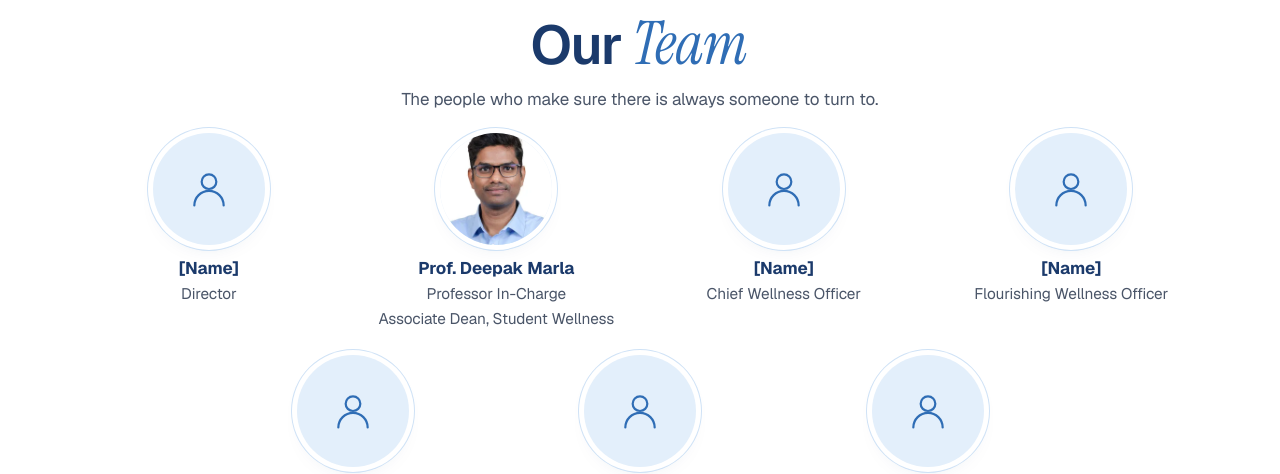
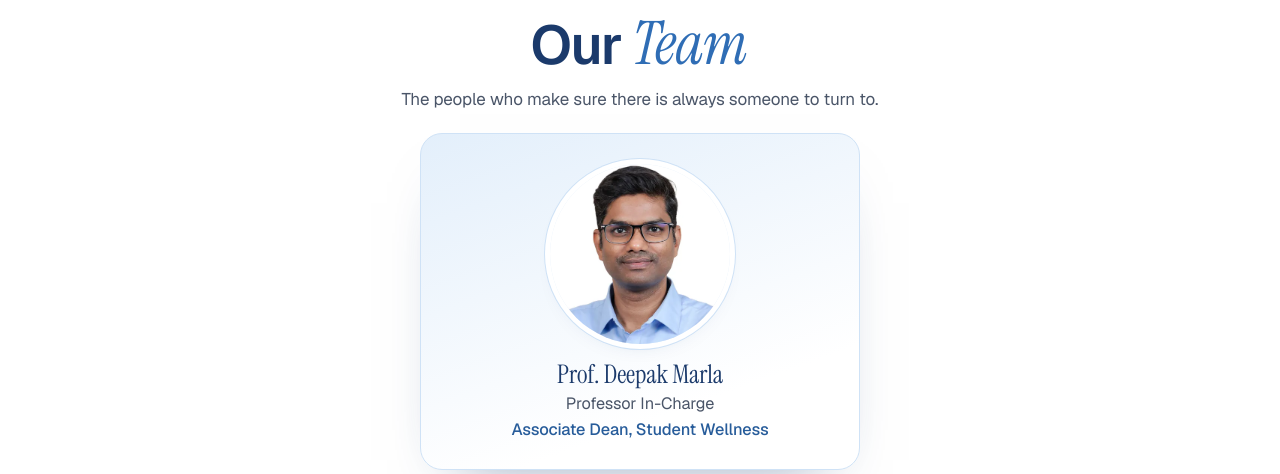
Before and after one commit to Abbagal/wellness, a plain HTML site: page index.html in a window 1280 px wide. Shown: the part 4600-5074 px from the top of the page. Drawn offline with nearby package versions, Linux system fonts and the light colour scheme.

Commit message:
Feature Prof. Deepak Marla at the top of the core team
He leads the team as Professor In-Charge, so his card sits on its own
row, larger, with a soft panel; the other six follow in one row.

Co-Authored-By: Claude Opus 5.5 <noreply@anthropic.com>

```diff
--- a/index.html
+++ b/index.html
@@ -232,8 +232,8 @@
     <h2 id="teamTitle" class="center reveal">Our <em>Team</em></h2>
     <p class="center section-sub reveal">The people who make sure there is always someone to turn to.</p>
     <ul class="people core reveal">
+      <li class="lead"><img class="avatar" src="images/deepak-marla-portrait.webp" alt="Prof. Deepak Marla" width="180" height="180" loading="lazy"><b>Prof. Deepak Marla</b><span>Professor In-Charge</span><span>Associate Dean, Student Wellness</span></li>
       <li><span class="avatar" role="img" aria-label="Photograph to be supplied"><svg class="ic" aria-hidden="true"><use href="#i-user"/></svg></span><b>[Name]</b><span>Director</span></li>
-      <li><img class="avatar" src="images/deepak-marla.webp" alt="Prof. Deepak Marla" width="112" height="112" loading="lazy"><b>Prof. Deepak Marla</b><span>Professor In-Charge</span><span>Associate Dean, Student Wellness</span></li>
       <li><span class="avatar" role="img" aria-label="Photograph to be supplied"><svg class="ic" aria-hidden="true"><use href="#i-user"/></svg></span><b>[Name]</b><span>Chief Wellness Officer</span></li>
       <li><span class="avatar" role="img" aria-label="Photograph to be supplied"><svg class="ic" aria-hidden="true"><use href="#i-user"/></svg></span><b>[Name]</b><span>Flourishing Wellness Officer</span></li>
       <li><span class="avatar" role="img" aria-label="Photograph to be supplied"><svg class="ic" aria-hidden="true"><use href="#i-user"/></svg></span><b>[Name]</b><span>Head Counsellor</span></li>
--- a/styles.css
+++ b/styles.css
@@ -943,7 +943,13 @@ body:has(.ev-viewer[open]) { overflow: hidden; }
 .people.core { display: flex; flex-wrap: wrap; justify-content: center; }
 .people.core li { width: calc((100% - 14px) / 2); }
 @media (min-width: 640px) { .people.core li { width: calc((100% - 28px) / 3); } }
-@media (min-width: 960px) { .people.core li { width: calc((100% - 42px) / 4); } }
+@media (min-width: 960px) { .people.core li { width: calc((100% - 70px) / 6); } }
+/* the Professor In-Charge leads the core team: a larger card on its own row */
+.people.core li.lead { width: 100%; max-width: 440px; margin: 0 max(0px, calc((100% - 440px) / 2)) 10px; padding: 30px 20px 26px; border-radius: 22px; background: linear-gradient(160deg, var(--soft) 0%, var(--white) 75%); border: 1px solid var(--line); box-shadow: 0 30px 60px -40px rgba(27, 58, 107, .55); }
+.people.core li.lead .avatar { width: 180px; height: 180px; object-position: center 15%; }
+.people.core li.lead b { margin-top: 16px; font-family: var(--serif); font-weight: 500; font-size: 1.6rem; line-height: 1.2; }
+.people.core li.lead span { font-size: 1.02rem; }
+.people.core li.lead span + span { color: var(--mid-dark); font-weight: 500; }
 img.portrait { object-fit: cover; object-position: center 18%; }
 
 /* ---- RISE IITB (rise.html): an app landing page, after setu.iitkgp.ac.in, in the brief's blues ---- */
```
Also changed, not shown: people.html (+1 -1 lines).
